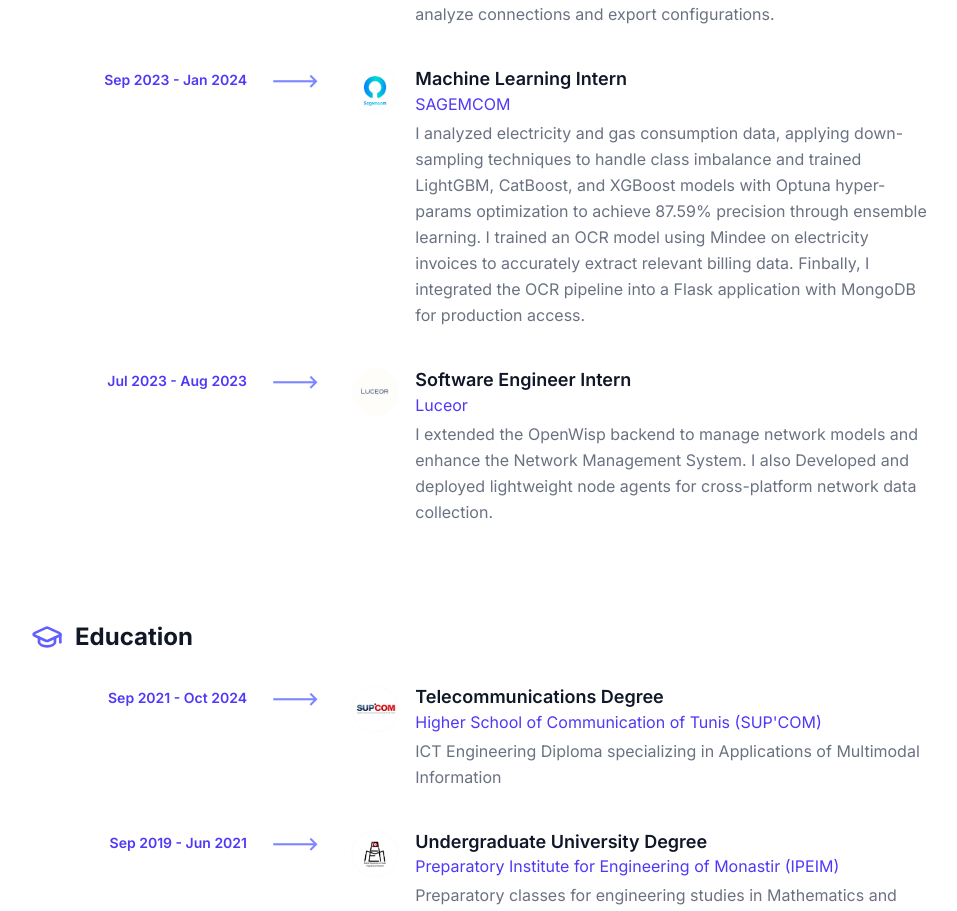
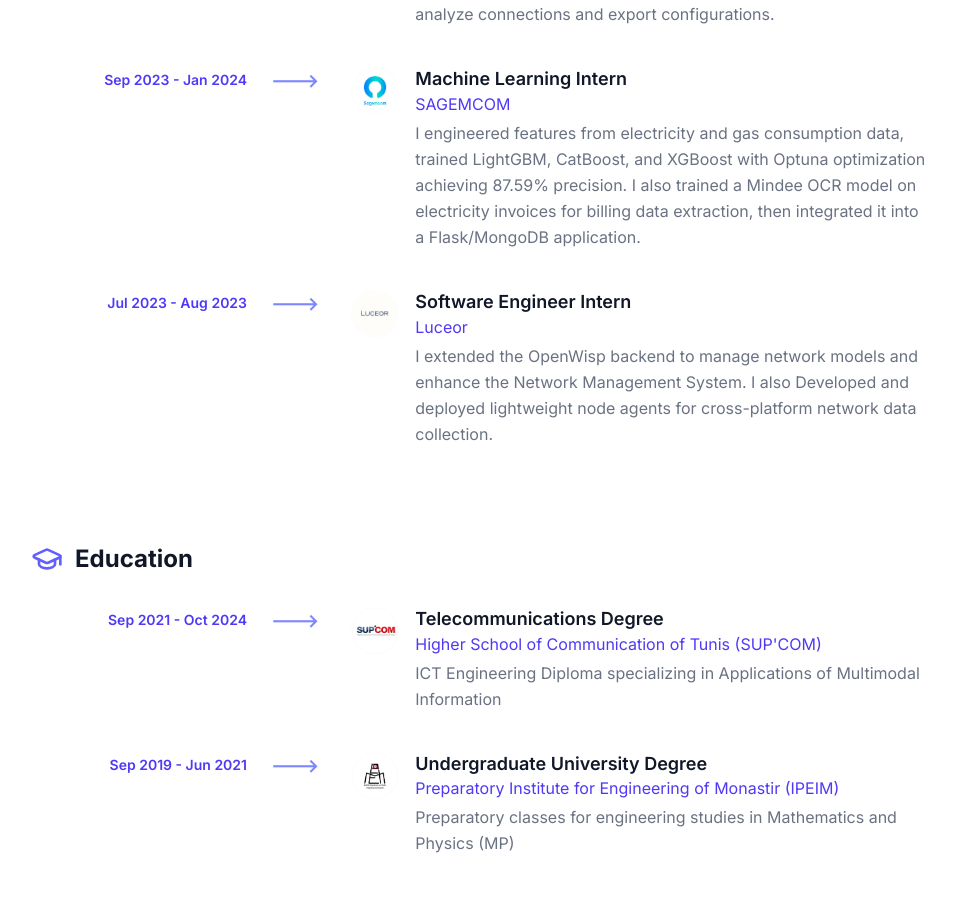
Before and after one commit to Aymen568/Aymen568.github.io, a React (Vite) app: page / in a window 1280 px wide. Shown: the part 964-1875 px from the top of the page, without its empty margins (289-1246 px from the left). Built offline with nearby package versions, Linux system fonts and the light colour scheme.

Commit message:
feat: enhanced JourneyData content

```diff
--- a/src/data/JourneyData.ts
+++ b/src/data/JourneyData.ts
@@ -65,7 +65,7 @@ export const experience: Experience[] = [
     role: "Machine Learning Intern",
     company: "SAGEMCOM",
     year: "Sep 2023 - Jan 2024",
-    description: "I analyzed electricity and gas consumption data, applying down-sampling techniques to handle class imbalance and trained LightGBM, CatBoost, and XGBoost models with Optuna hyper-params optimization to achieve 87.59% precision through ensemble learning. I trained an OCR model using Mindee on electricity invoices to accurately extract relevant billing data. Finbally, I integrated the OCR pipeline into a Flask application with MongoDB for production access.",
+    description: "I engineered features from electricity and gas consumption data, trained LightGBM, CatBoost, and XGBoost with Optuna optimization achieving 87.59% precision. I also trained a Mindee OCR model on electricity invoices for billing data extraction, then integrated it into a Flask/MongoDB application.",
     logoPath: `${base}assets/Sagemcom.png`,
     companyLink: "https://www.sagemcom.com/"
   },
```
